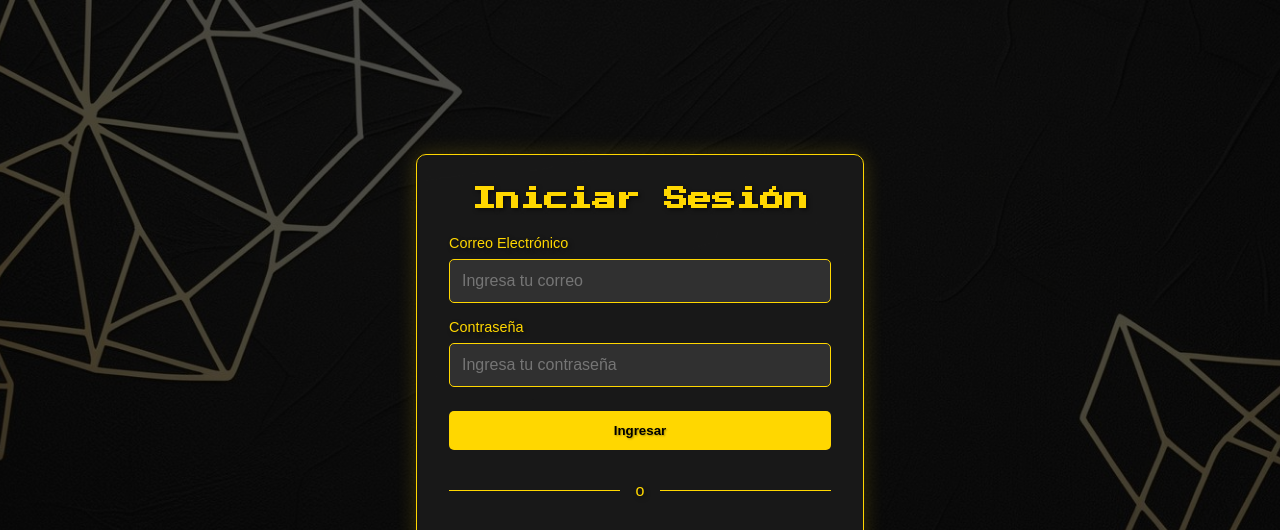
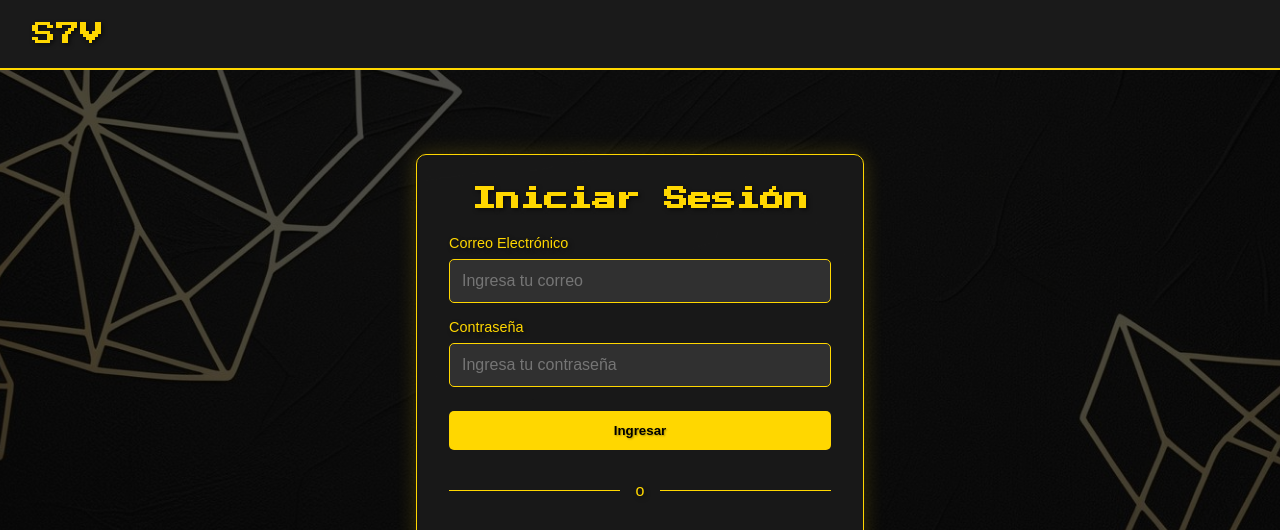
Before and after one commit to christopher140/S7VproyectoUNO, a plain HTML site: page index.html in a window 1280 px wide. Shown: the top 530 px of the page. Drawn offline with Linux system fonts and the light colour scheme.

Commit message:
Update index.html

```diff
--- a/index.html
+++ b/index.html
@@ -11,6 +11,9 @@
 </head>
 <body>
     <div class="main-container">
+           <header class="header">
+             <div class="logo">S7V</div>
+         </header>
 
 
         <main class="content">
```
